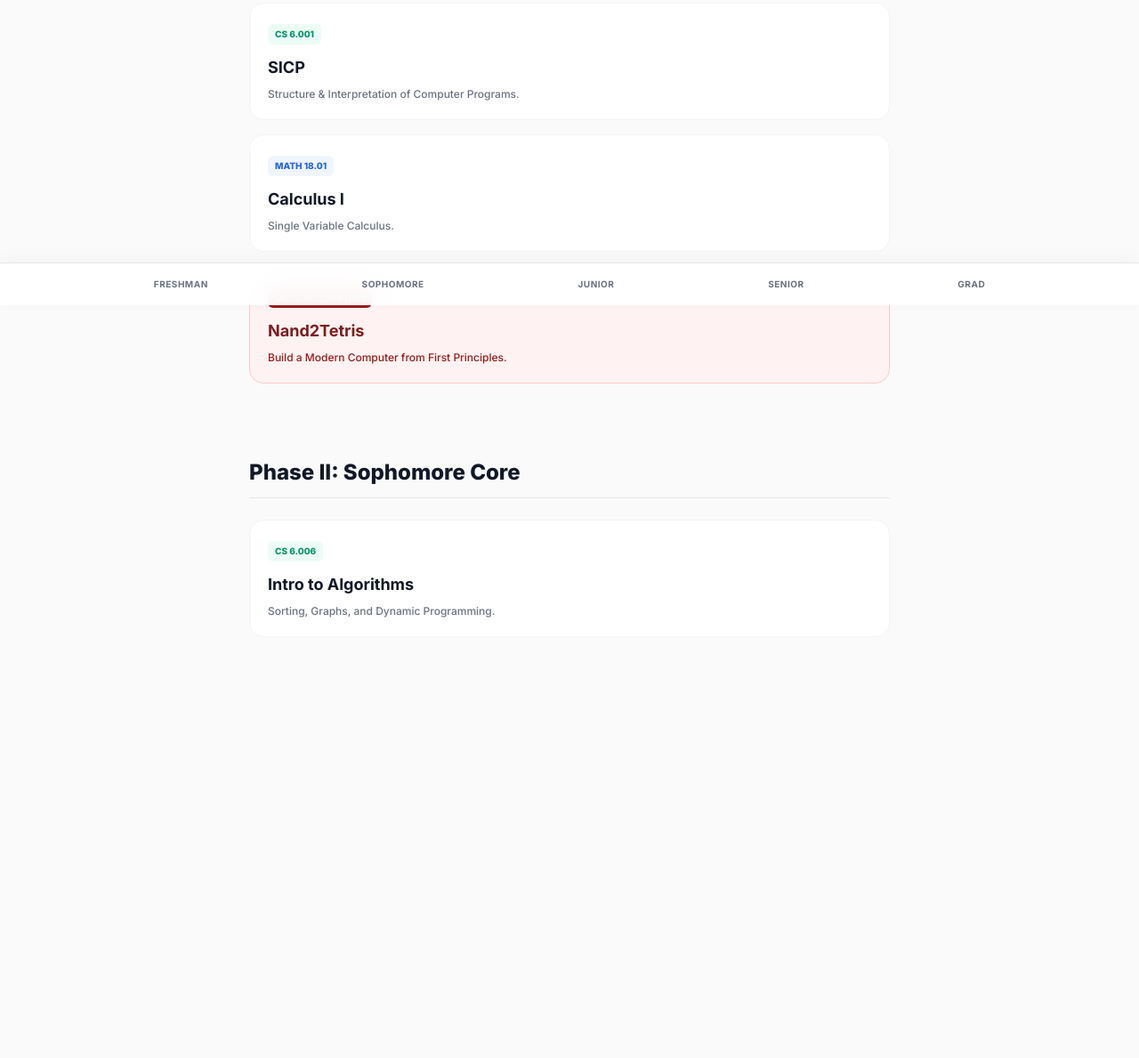
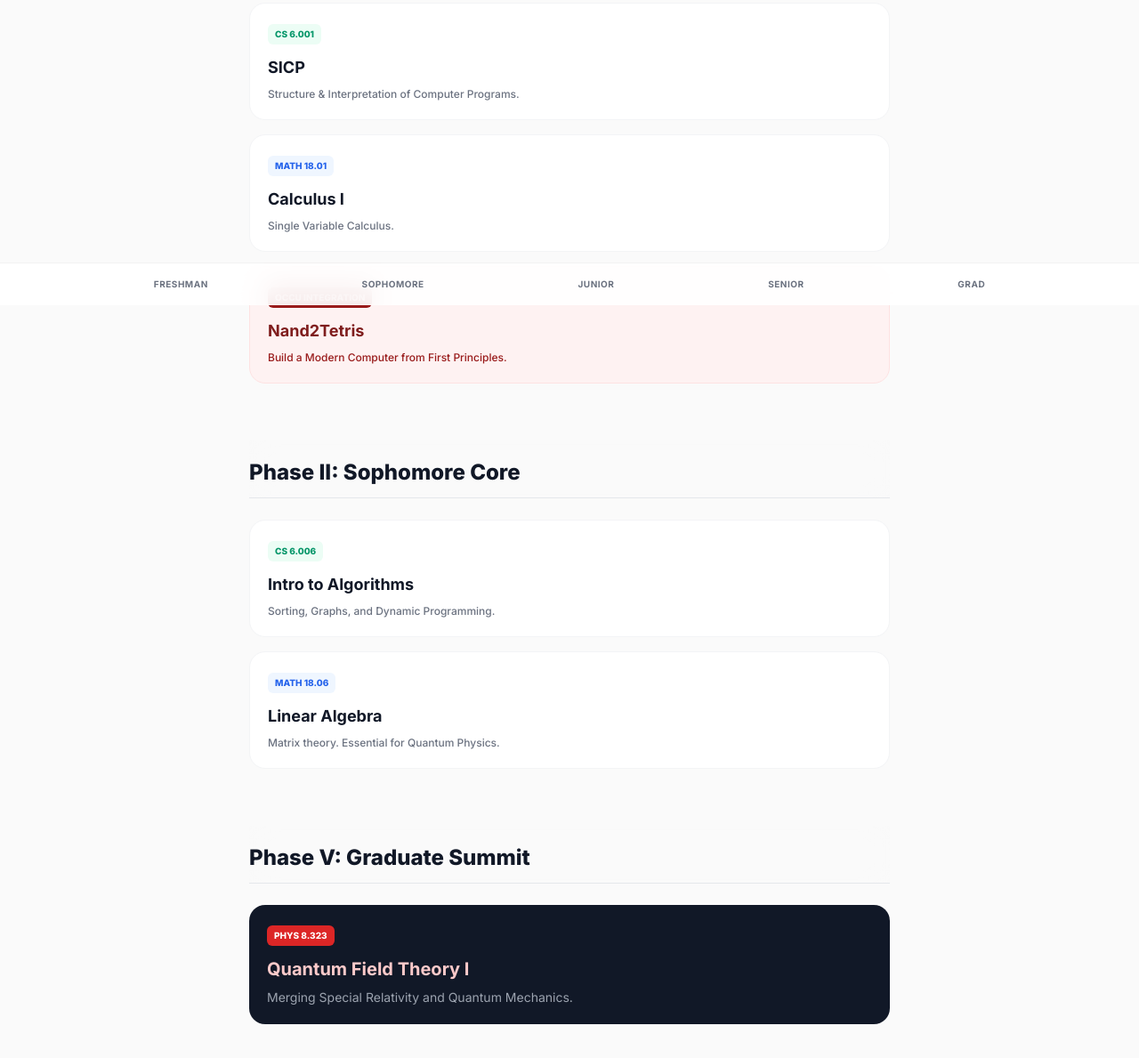
Before and after one commit to integrity-in/Study_RoadMap, a plain HTML site: page index.html in a window 1280 px wide. Shown: the part 457-1646 px from the top of the page at 89% size. Before the commit the page ends 1301 px from the top, so only its background shows below. Drawn offline with nearby package versions, Linux system fonts and the light colour scheme.

Commit message:
index.html

```diff
--- a/index.html
+++ b/index.html
@@ -6,7 +6,7 @@
 
     <meta name="apple-mobile-web-app-capable" content="yes">
     <meta name="apple-mobile-web-app-status-bar-style" content="black-translucent">
-    <meta name="apple-mobile-web-app-title" content="MIT Scholar">
+    <meta name="apple-mobile-web-app-title" content="MIT Roadmap">
 
     <link rel="apple-touch-icon" href="https://via.placeholder.com/180/A31F34/FFFFFF?text=MIT">
     <meta name="theme-color" content="#A31F34">
@@ -24,38 +24,39 @@
         body {
             font-family: 'Inter', sans-serif;
             scroll-behavior: smooth;
+            /* iPhone 14 Pro Dynamic Island 및 하단 바 여백 확보 */
             padding-top: env(safe-area-inset-top);
             padding-bottom: env(safe-area-inset-bottom);
             -webkit-tap-highlight-color: transparent;
             background-color: #FAFAFA;
-            -webkit-user-select: none;
         }
 
+        /* 하단 내비게이션 바 (유리 효과) */
         .mobile-nav {
             display: flex;
             position: fixed;
             bottom: 0;
             left: 0;
             width: 100%;
-            background: rgba(255, 255, 255, 0.95);
-            backdrop-filter: blur(12px);
-            -webkit-backdrop-filter: blur(12px);
+            background: rgba(255, 255, 255, 0.9);
+            backdrop-filter: blur(15px);
+            -webkit-backdrop-filter: blur(15px);
             z-index: 100;
             justify-content: space-evenly;
             padding: 16px 0;
-            border-top: 1px solid #E5E7EB;
+            border-top: 1px solid rgba(0,0,0,0.05);
             padding-bottom: calc(16px + env(safe-area-inset-bottom));
-            box-shadow: 0 -4px 20px rgba(0,0,0,0.03);
         }
         .mobile-nav a { font-size: 10px; color: #6B7280; text-decoration: none; font-weight: 700; text-align: center; text-transform: uppercase; letter-spacing: 0.5px; }
         .mobile-nav a:active { color: var(--mit-red); }
 
+        /* 카드 및 레이아웃 스타일 */
         .course-card {
             background: #FFFFFF;
-            border-radius: 16px;
+            border-radius: 18px;
             padding: 20px;
             border: 1px solid #F3F4F6;
-            transition: all 0.2s cubic-bezier(0.4, 0, 0.2, 1);
+            transition: transform 0.2s cubic-bezier(0.4, 0, 0.2, 1);
             display: block;
             text-decoration: none;
             color: inherit;
@@ -66,9 +67,9 @@
             position: sticky;
             top: env(safe-area-inset-top);
             z-index: 30;
-            background: rgba(250,250,250,0.9);
-            backdrop-filter: blur(10px);
-            -webkit-backdrop-filter: blur(10px);
+            background: rgba(250,250,250,0.85);
+            backdrop-filter: blur(15px);
+            -webkit-backdrop-filter: blur(15px);
             padding: 20px 0 12px 0;
             margin-bottom: 24px;
             border-bottom: 1px solid #E5E7EB;
@@ -118,11 +119,11 @@
                         <h3 class="font-bold text-lg mt-3">Calculus I</h3>
                         <p class="text-xs text-gray-500 mt-2 font-medium">Single Variable Calculus.</p>
                     </a>
-                    <div class="course-card border-red-200 bg-red-50">
+                    <a href="https://www.nand2tetris.org/" target="_blank" class="course-card border-red-100 bg-red-50">
                         <span class="badge b-occu">OCCU INTEGRATION</span>
                         <h3 class="font-bold text-lg mt-3 text-red-900">Nand2Tetris</h3>
                         <p class="text-xs text-red-800 mt-2 font-medium">Build a Modern Computer from First Principles.</p>
-                    </div>
+                    </a>
                 </div>
             </section>
 
@@ -136,10 +137,27 @@
                         <h3 class="font-bold text-lg mt-3">Intro to Algorithms</h3>
                         <p class="text-xs text-gray-500 mt-2 font-medium">Sorting, Graphs, and Dynamic Programming.</p>
                     </a>
+                    <a href="https://ocw.mit.edu/courses/18-06sc-linear-algebra-fall-2011/" target="_blank" class="course-card">
+                        <span class="badge b-math">MATH 18.06</span>
+                        <h3 class="font-bold text-lg mt-3">Linear Algebra</h3>
+                        <p class="text-xs text-gray-500 mt-2 font-medium">Matrix theory. Essential for Quantum Physics.</p>
+                    </a>
                 </div>
             </section>
 
-            </main>
+            <section id="stage5">
+                <div class="stage-header">
+                    <h2 class="text-2xl font-extrabold">Phase V: Graduate Summit</h2>
+                </div>
+                <div class="grid grid-cols-1 gap-4">
+                    <a href="https://ocw.mit.edu/courses/8-323-relativistic-quantum-field-theory-i-spring-2008/" target="_blank" class="course-card bg-gray-900 text-white border-0">
+                        <span class="badge bg-red-600 text-white">PHYS 8.323</span>
+                        <h3 class="font-bold text-xl mt-3 text-red-200">Quantum Field Theory I</h3>
+                        <p class="text-sm text-gray-400 mt-2">Merging Special Relativity and Quantum Mechanics.</p>
+                    </a>
+                </div>
+            </section>
+        </main>
     </div>
 </body>
 </html>
```
